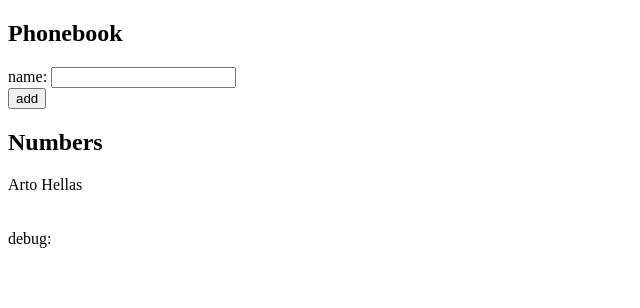
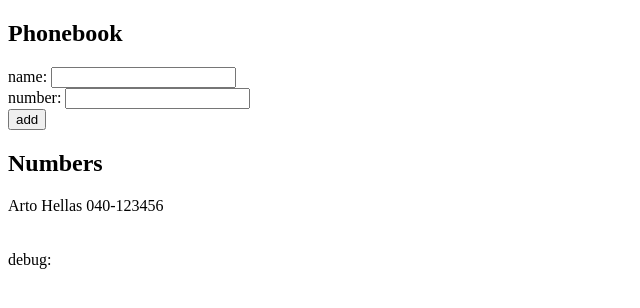
Before and after one commit to matsvw/fullstack-open, a React (Vite) app in the folder part_2/: page / in a window 1280 px wide. Shown: the top 308 px of the page, without its empty margins (0-640 px from the left). Built offline with nearby package versions, Linux system fonts and the light colour scheme.

Commit message:
Exercise 2.8

```diff
--- a/part_2/src/App.jsx
+++ b/part_2/src/App.jsx
@@ -2,23 +2,26 @@ import { useState } from 'react'
 
 const App = () => {
   const [persons, setPersons] = useState([
-    { name: 'Arto Hellas' }
+    { name: 'Arto Hellas', number: '040-123456' },
   ])
-  const [newName, setNewName] = useState('')
+  const [newPerson, setNewPerson] = useState({name: '', number: ''})
 
   const handleNameChange = (event) => {
-    setNewName(event.target.value)
+    setNewPerson({...newPerson, name: event.target.value})
+  }
+  const handleNumberChange = (event) => {
+    setNewPerson({...newPerson, number: event.target.value})
   }
 
   const addPerson = (event) => {
     event.preventDefault()
     console.log('button clicked', event)
-    if (persons.some(person => person.name === newName)) {
-      alert(`${newName} is already added to phonebook`)
+    if (persons.some(person => person.name === newPerson.name)) {
+      alert(`${newPerson.name} is already added to phonebook`)
       return
     }
-    setPersons(persons.concat({ name: newName }))
-    setNewName('')
+    setPersons(persons.concat(newPerson))
+    setNewPerson({ name: '', number: '' })
   }
 
   return (
@@ -26,7 +29,10 @@ const App = () => {
       <h2>Phonebook</h2>
       <form>
         <div>
-          name: <input value={newName} onChange={handleNameChange} />
+          name: <input value={newPerson.name} onChange={handleNameChange} />
+        </div>
+        <div>
+          number: <input value={newPerson.number} onChange={handleNumberChange} />
         </div>
         <div>
           <button type="submit" onClick={addPerson}>add</button>
@@ -34,11 +40,11 @@ const App = () => {
       </form>
       <h2>Numbers</h2>
       {persons.map((person, index) =>
-        <div key={`${person.name}_${index}`}>{person.name}</div>
+        <div key={`${person.name}_${index}`}>{person.name} {person.number}</div>
       )}
       <br />
       <br />
-      <div>debug: {newName}</div>
+      <div>debug: {newPerson.name} {newPerson.number}</div>
     </div>
   )
 }
```
